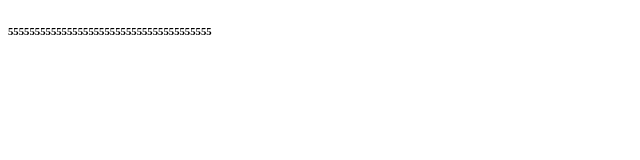
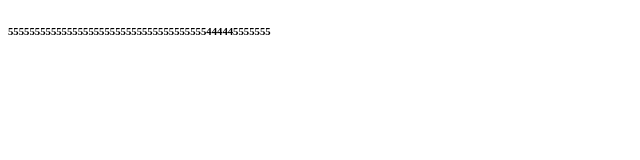
Before and after one commit to SAWERA16/sawyam786, a plain HTML site: page index.html in a window 1280 px wide. Shown: the full height of the page, 0-640 px from the left. Drawn offline with Linux system fonts and the light colour scheme.

Commit message:
Update index.html

```diff
--- a/index.html
+++ b/index.html
@@ -7,6 +7,6 @@
     <title>Document</title>
 </head>
 <body>
-    <h6>55555555555555555555555555555555555555</h6>
+    <h6>5555555555555555555555555555555555555444445555555</h6>
 </body>
 </html>
```
